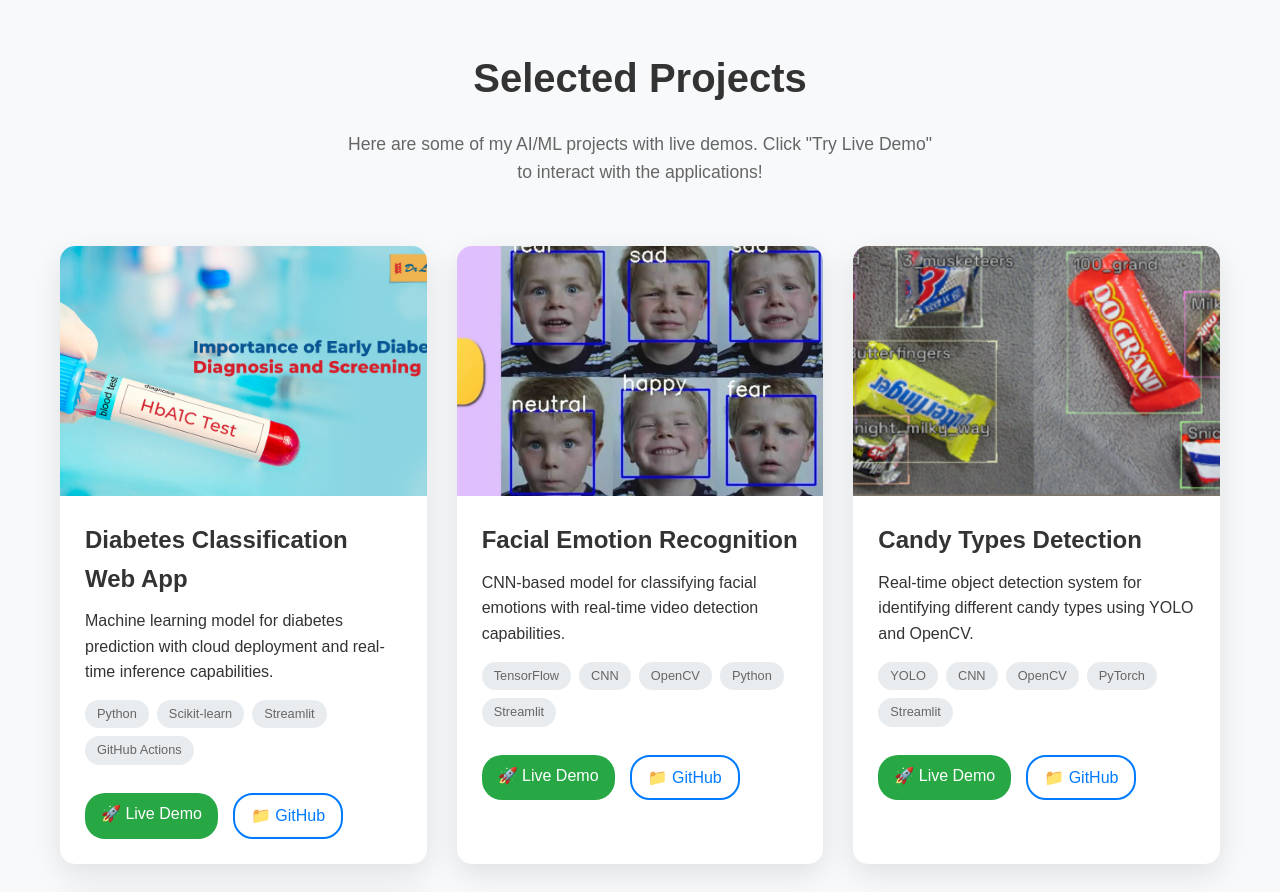
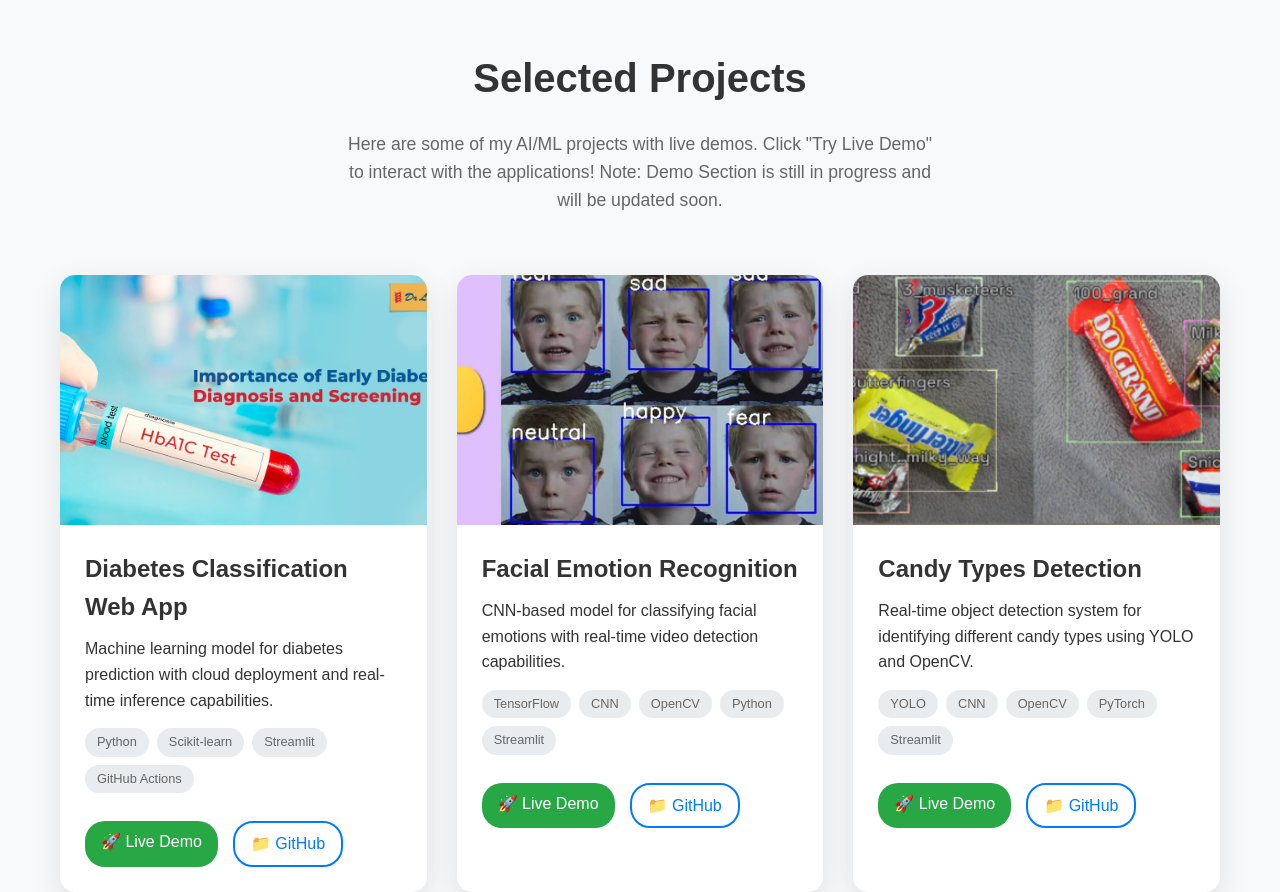
Before and after one commit to AhmedHossam61/my-portfolio, a React (Create React App) app: page / in a window 1280 px wide. Shown: the part 2740-3632 px from the top of the page. Built offline with nearby package versions, Linux system fonts and the light colour scheme; grey boxes are pictures that could not be loaded.

Commit message:
Add note about demo section progress in Projects component

```diff
--- a/src/components/Projects.js
+++ b/src/components/Projects.js
@@ -82,6 +82,7 @@
         <h2>Selected Projects</h2>
         <p className="projects-intro">
           Here are some of my AI/ML projects with live demos. Click "Try Live Demo" to interact with the applications!
+          Note: Demo Section is still in progress and will be updated soon.
         </p>
 
         <div className="projects-grid">
```
